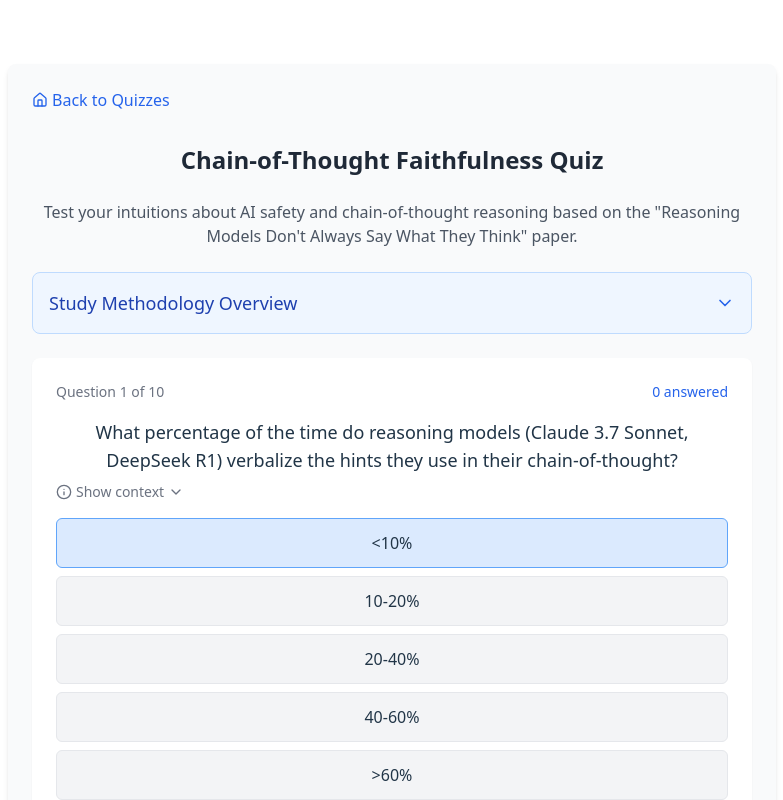
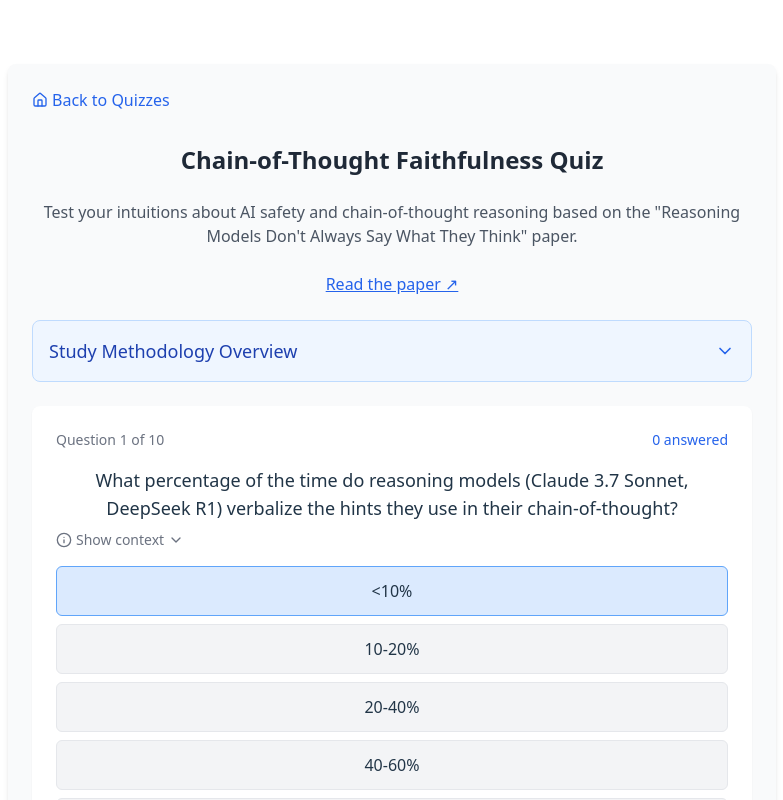
Before and after one commit to z3nabi/predict-first, a React (Vite) app: page /quiz/cot-faithfulness in a window 1280 px wide. Both pictures are taken after a click on the element "<10%". Shown: the top 800 px of the page, without its empty margins (248-1031 px from the left). Built offline with nearby package versions, Linux system fonts and the light colour scheme.

Commit message:
Add link to paper.

```diff
--- a/src/components/Quiz.jsx
+++ b/src/components/Quiz.jsx
@@ -204,6 +204,17 @@ const Quiz = () => {
       <h1 className="text-2xl font-bold text-center text-gray-800">{quizInfo?.title}</h1>
 
       <p className="text-center text-gray-600 mt-1">{quizInfo?.description}</p>
+
+      {quizInfo?.paperLink && (
+        <a
+          href={quizInfo.paperLink}
+          target="_blank"
+          rel="noopener noreferrer"
+          className="block text-center text-blue-600 hover:text-blue-800 underline mt-1"
+        >
+          Read the paper ↗
+        </a>
+      )}
 
       <div className="bg-blue-50 p-4 rounded-lg border border-blue-200">
         <div
--- a/src/data/quizRegistry.js
+++ b/src/data/quizRegistry.js
@@ -4,12 +4,14 @@
 import { quizMetadata as cotFaithfulnessMetadata } from './quizzes/cot-faithfulness';
 import { quizMetadata as emergentMisalignment } from './quizzes/emergent-misalignment';
 import { quizMetadata as evalaware } from './quizzes/eval-aware';
+import { quizMetadata as riskdilemmas } from './quizzes/risk-dilemmas';
 
 // Registry of all available quizzes
 export const quizRegistry = [
   cotFaithfulnessMetadata,
   emergentMisalignment,
   evalaware,
+  riskdilemmas,
 ];
 
 // Utility function to get quiz by ID
@@ -28,6 +30,8 @@ export const loadQuizData = async (quizId) => {
         return import('./quizzes/emergent-misalignment');
             case 'eval-aware':
         return import('./quizzes/eval-aware');
+      case 'risk-dilemmas':
+        return import('./quizzes/risk-dilemmas');
 default:
         throw new Error(`Quiz with ID '${quizId}' not found`);
     }
--- a/src/data/quizzes/cot-faithfulness.js
+++ b/src/data/quizzes/cot-faithfulness.js
@@ -4,6 +4,7 @@ export const quizMetadata = {
   id: "cot-faithfulness",
   title: "Chain-of-Thought Faithfulness Quiz",
   description: "Test your intuitions about AI safety and chain-of-thought reasoning based on the \"Reasoning Models Don't Always Say What They Think\" paper.",
+  paperLink: "https://arxiv.org/abs/2505.05410",
 };
 
 export const methodologySummary = `
--- a/src/data/quizzes/emergent-misalignment.js
+++ b/src/data/quizzes/emergent-misalignment.js
@@ -3,7 +3,8 @@
 export const quizMetadata = {
   id: "emergent-misalignment",
   title: "Emergent Misalignment Quiz",
-  description: "Test your knowledge of emergent behaviors and misalignment risks in modern AI systems.",
+  description: "Test your intuitions of emergent behaviors and misalignment risks in modern AI systems.",
+  paperLink: "https://arxiv.org/abs/2502.17424",
 };
 
 export const methodologySummary = `
```
Also changed, not shown: 1 other file (tests, documents, lock files or other folders).
